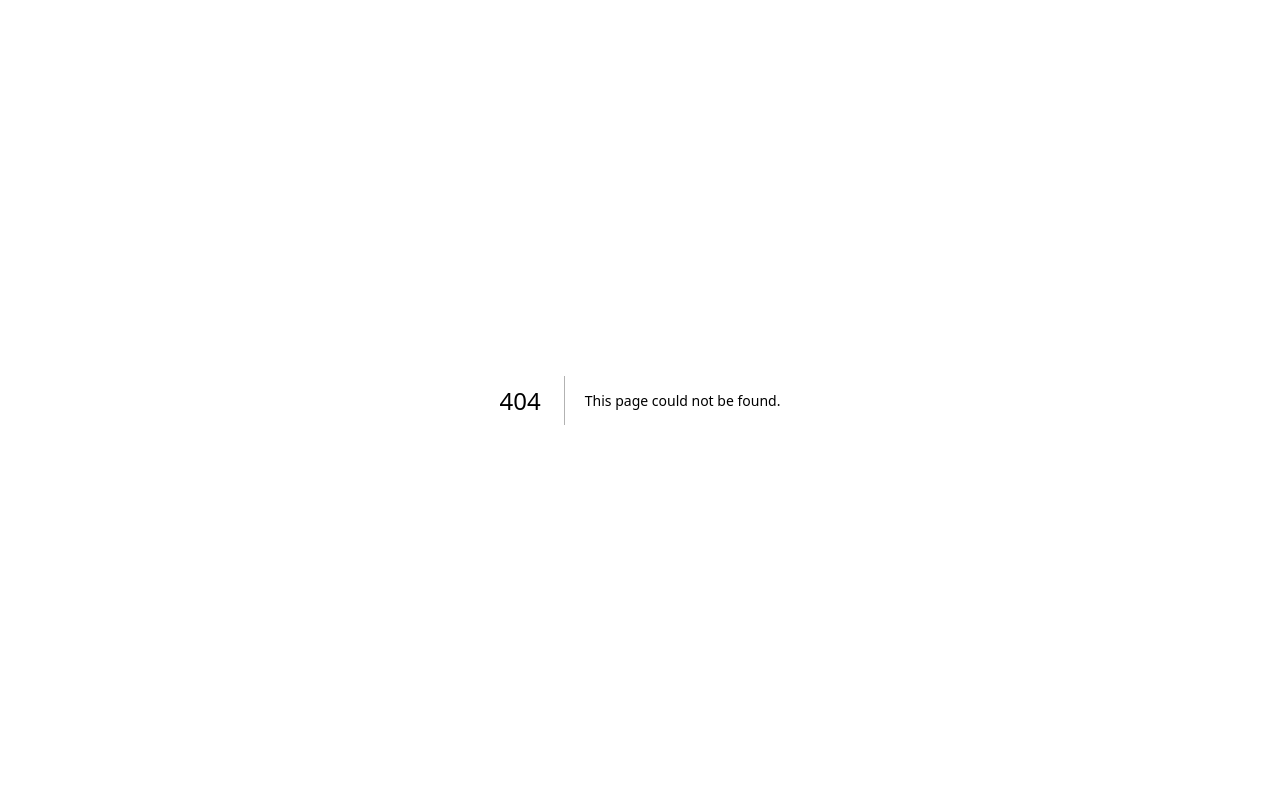
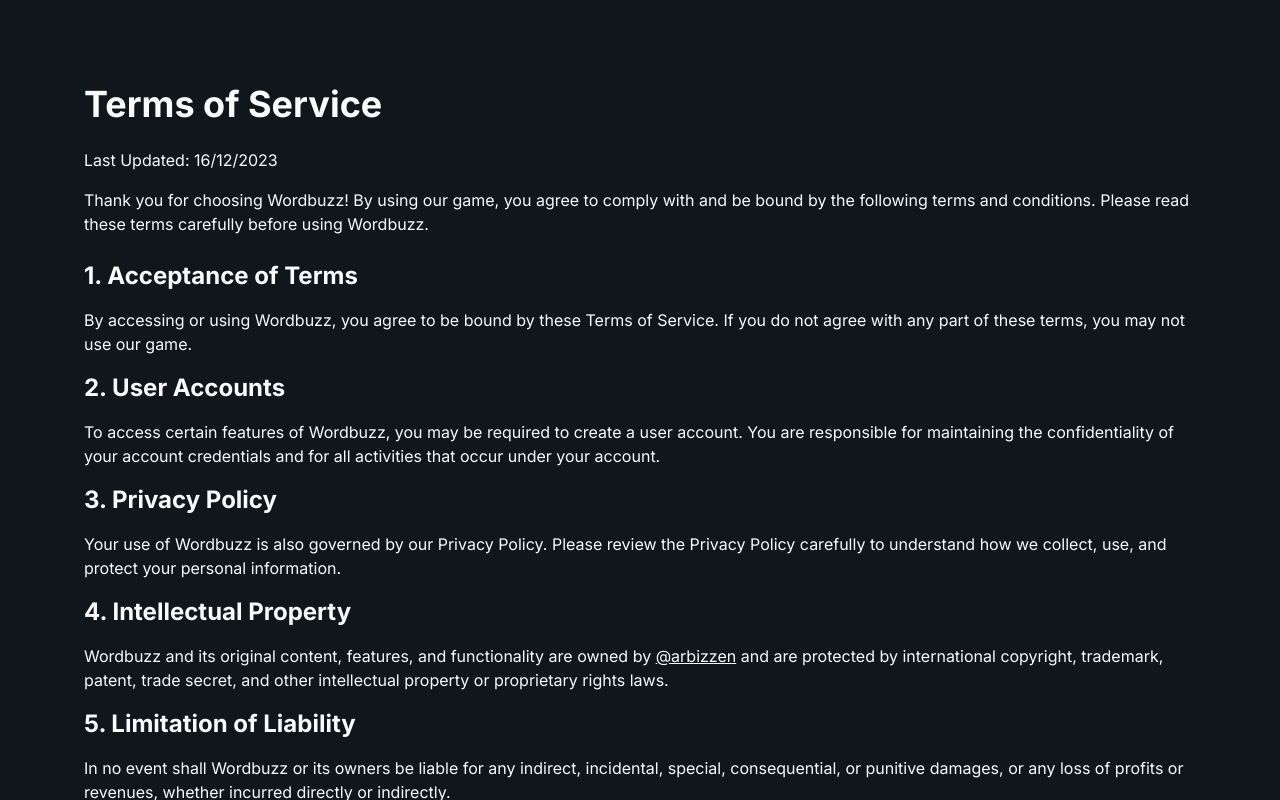
Before and after one commit to arbizen/wordbuzz, a Next.js app: page /tos in a window 1280 px wide. Before the commit this address had no page. Built offline with nearby package versions, Linux system fonts and the light colour scheme.

Commit message:
feat: add pp and tos

```diff
--- /dev/null
+++ b/src/app/privacy-policy/page.js
@@ -0,0 +1,101 @@
+import Link from "next/link";
+
+export default function PrivacyPolicyPage() {
+  return (
+    <div className="bg-[#101619] text-slate-50 h-screen w-screen p-[32px] md:p-[52px] overflow-y-scroll">
+      <h1 className="text-[48px] font-bold leading-tight mb-6">
+        Privacy Policy
+      </h1>
+      <div className="flex flex-col gap-4">
+        <p>Effective Date: 16/12/2023</p>
+        <p>
+          Thank you for choosing Wordbuzz! This Privacy Policy is designed to
+          help you understand how your personal information is collected, used,
+          and safeguarded when you use our game, Wordbuzz, which integrates
+          Google and GitHub OAuth for authentication purposes. By using
+          Wordbuzz, you agree to the collection and use of information as
+          described in this Privacy Policy. Please read this policy carefully to
+          understand our practices regarding your personal data.{" "}
+        </p>
+        <h3 className="text-3xl font-bold">Information We Collect</h3>
+        <ul>
+          <li>
+            Google OAuth: When you choose to log in or sign up using Google
+            OAuth, Wordbuzz will collect and store your Google account
+            information, including but not limited to your name, email address,
+            and profile picture. We may also access basic profile information
+            from your Google account to enhance your gaming experience.
+          </li>
+          <li>
+            GitHub OAuth: If you opt to log in or sign up using GitHub OAuth,
+            Wordbuzz will collect and store your GitHub account information,
+            such as your username and email address. We may request additional
+            permissions to access public repositories or other GitHub features
+            to provide you with relevant functionalities within the game.
+          </li>
+        </ul>
+        <h3 className="text-3xl font-bold">How We Use Your Information</h3>
+        <p>We use the information collected to:</p>
+        <p>
+          Authenticate your identity and provide you with secure access to
+          Wordbuzz. Personalize your gaming experience by displaying your
+          profile picture and username. Communicate important updates,
+          notifications, and information related to Wordbuzz. Improve our game's
+          features, functionality, and user interface.
+        </p>
+        <h3 className="text-3xl font-bold">Information Sharing</h3>
+        <p>
+          Information Sharing We do not sell, trade, or otherwise transfer your
+          personally identifiable information to outside parties. However, we
+          may share your information with third parties for specific purposes,
+          such as analytics and game improvement, while ensuring that your
+          privacy is protected.{" "}
+        </p>
+        <h3 className="text-3xl font-bold">Security</h3>
+        <p>
+          We implement industry-standard security measures to protect your
+          personal information from unauthorized access, disclosure, alteration,
+          and destruction. However, please be aware that no method of
+          transmission over the internet or electronic storage is 100% secure.
+        </p>
+        <h3 className="text-3xl font-bold">Third-Party Services</h3>
+        <p>
+          Wordbuzz integrates Google and GitHub OAuth services. Please review
+          the privacy policies of Google and GitHub for information on how they
+          handle your data:
+        </p>
+        <p>
+          <Link
+            href="https://policies.google.com/privacy"
+            target="_blank"
+            className="underline block"
+          >
+            Google Privacy & Terms
+          </Link>
+          <Link
+            href="https://docs.github.com/en/github/site-policy/github-privacy-statement"
+            target="_blank"
+            className="underline"
+          >
+            GitHub Privacy Statement
+          </Link>
+        </p>
+        <h3 className="text-3xl font-bold">Changes to This Privacy Policy</h3>
+        <p>
+          We reserve the right to update our Privacy Policy periodically. You
+          will be notified of any changes on the Wordbuzz platform, and it is
+          your responsibility to review this policy for any updates.{" "}
+        </p>
+        <h3 className="text-3xl font-bold">Contact Us</h3>
+        <p>
+          If you have any questions or concerns about this Privacy Policy,
+          please contact us at{" "}
+          <Link href="mailto:arbrahimbadsa@gmail.com" className="underline">
+            arbrahimbadsa@gmail.com
+          </Link>
+          . Thank you for choosing Wordbuzz! Enjoy the game responsibly.
+        </p>
+      </div>
+    </div>
+  );
+}
--- /dev/null
+++ b/src/app/tos/page.js
@@ -0,0 +1,82 @@
+import Link from "next/link";
+
+export default function Tos() {
+  return (
+    <div class="bg-[#101619] text-slate-50 h-screen w-screen p-[32px] md:p-[52px] overflow-y-scroll">
+      <div class="container mx-auto p-8">
+        <h1 class="text-4xl font-bold mb-6">Terms of Service</h1>
+
+        <p class="mb-4">Last Updated: 16/12/2023</p>
+
+        <p class="mb-6">
+          Thank you for choosing Wordbuzz! By using our game, you agree to
+          comply with and be bound by the following terms and conditions. Please
+          read these terms carefully before using Wordbuzz.
+        </p>
+
+        <h2 class="text-2xl font-bold mb-4">1. Acceptance of Terms</h2>
+        <p class="mb-4">
+          By accessing or using Wordbuzz, you agree to be bound by these Terms
+          of Service. If you do not agree with any part of these terms, you may
+          not use our game.
+        </p>
+
+        <h2 class="text-2xl font-bold mb-4">2. User Accounts</h2>
+        <p class="mb-4">
+          To access certain features of Wordbuzz, you may be required to create
+          a user account. You are responsible for maintaining the
+          confidentiality of your account credentials and for all activities
+          that occur under your account.
+        </p>
+
+        <h2 class="text-2xl font-bold mb-4">3. Privacy Policy</h2>
+        <p class="mb-4">
+          Your use of Wordbuzz is also governed by our Privacy Policy. Please
+          review the Privacy Policy carefully to understand how we collect, use,
+          and protect your personal information.
+        </p>
+
+        <h2 class="text-2xl font-bold mb-4">4. Intellectual Property</h2>
+        <p class="mb-4">
+          Wordbuzz and its original content, features, and functionality are
+          owned by{" "}
+          <Link
+            className="underline"
+            href="https://x.com/arbizzen"
+            target="_blank"
+          >
+            @arbizzen
+          </Link>{" "}
+          and are protected by international copyright, trademark, patent, trade
+          secret, and other intellectual property or proprietary rights laws.
+        </p>
+
+        <h2 class="text-2xl font-bold mb-4">5. Limitation of Liability</h2>
+        <p class="mb-4">
+          In no event shall Wordbuzz or its owners be liable for any indirect,
+          incidental, special, consequential, or punitive damages, or any loss
+          of profits or revenues, whether incurred directly or indirectly.
+        </p>
+
+        <h2 class="text-2xl font-bold mb-4">6. Governing Law</h2>
+        <p class="mb-4">
+          These Terms of Service shall be governed by and construed in
+          accordance with the laws of Bangladesh, without regard to its conflict
+          of law principles.
+        </p>
+
+        <p class="mt-8">
+          For any questions or concerns regarding these Terms of Service, please
+          contact us at{" "}
+          <Link href="mailto:arbrahimbadsa@gmail.com" className="underline">
+            arbrahimbadsa@gmail.com
+          </Link>
+        </p>
+
+        <p class="mt-8">
+          Thank you for choosing Wordbuzz! Enjoy the game responsibly.
+        </p>
+      </div>
+    </div>
+  );
+}
```
